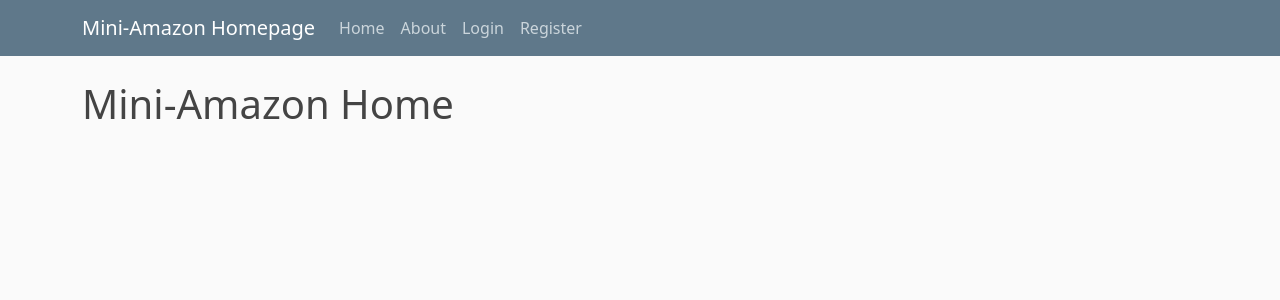
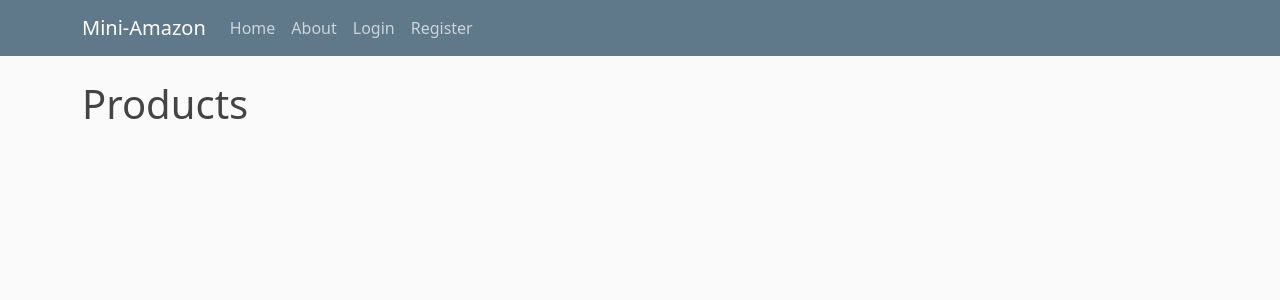
Before and after one commit to Erica233/Mini-Amazon, a Django app: page / in a window 1280 px wide. Shown: the top 300 px of the page. Run offline with Django 4.2, Linux system fonts and the light colour scheme; data that the repository does not hold is empty.

Commit message:
user-register

```diff
--- a/frontend/amazon/templates/amazon/base.html
+++ b/frontend/amazon/templates/amazon/base.html
@@ -21,7 +21,7 @@
     <header class="site-header">
         <nav class="navbar navbar-expand-md navbar-dark bg-steel fixed-top">
             <div class="container">
-                <a class="navbar-brand mr-4" href="{% url 'amazon-home' %}">Mini-Amazon Homepage</a>
+                <a class="navbar-brand mr-4" href="{% url 'amazon-home' %}">Mini-Amazon</a>
                 <button class="navbar-toggler" type="button" data-toggle="collapse" data-target="#navbarToggle"
                         aria-controls="navbarToggle" aria-expanded="false" aria-label="Toggle navigation">
                     <span class="navbar-toggler-icon"></span>
@@ -32,7 +32,7 @@
                         <a class="nav-item nav-link" href="{% url 'amazon-about' %}">About</a>
                     </div>
                     <!-- Navbar Right Side -->
-                    <div class="navbar-nav">
+                    <div class="navbar-nav navbar-right">
                         <a class="nav-item nav-link" href="#">Login</a>
                         <a class="nav-item nav-link" href="#">Register</a>
                     </div>
--- a/frontend/amazon/templates/amazon/home.html
+++ b/frontend/amazon/templates/amazon/home.html
@@ -1,6 +1,6 @@
 {% extends "amazon/base.html" %}
 {% block content %}
-    <h1>Mini-Amazon Home</h1>
+    <h1>Products</h1>
     {% for product in products %}
         <article class="media content-section">
             <div class="media-body">
```
